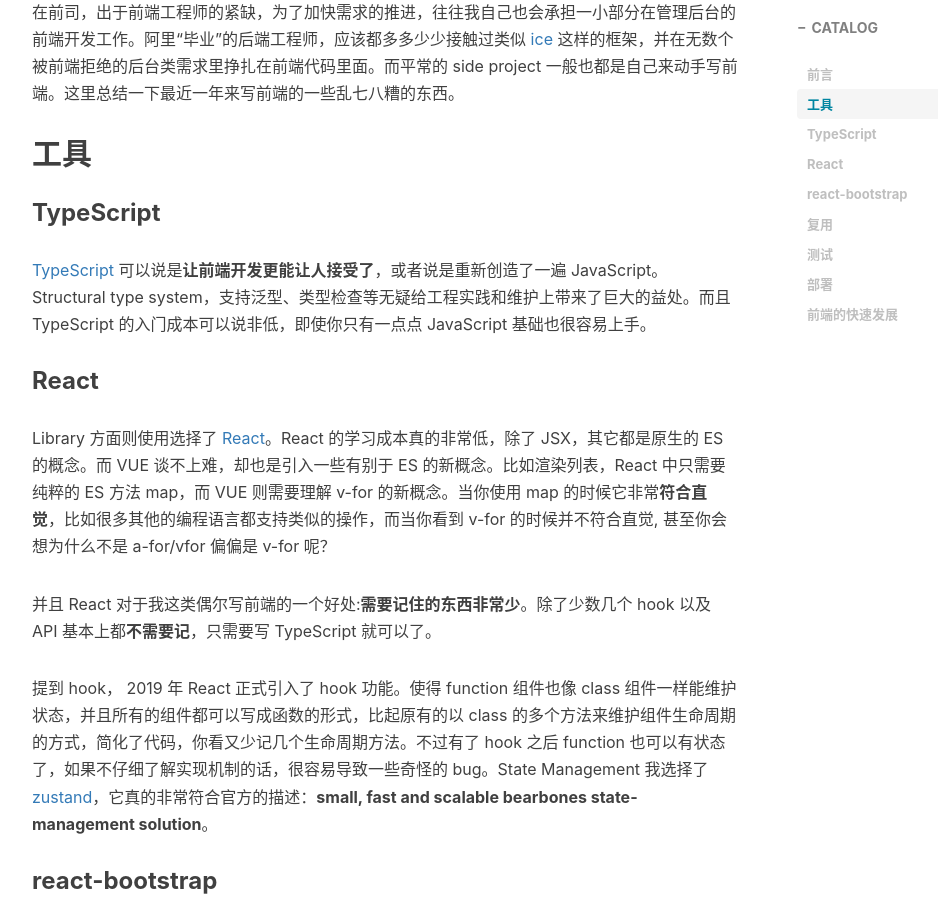
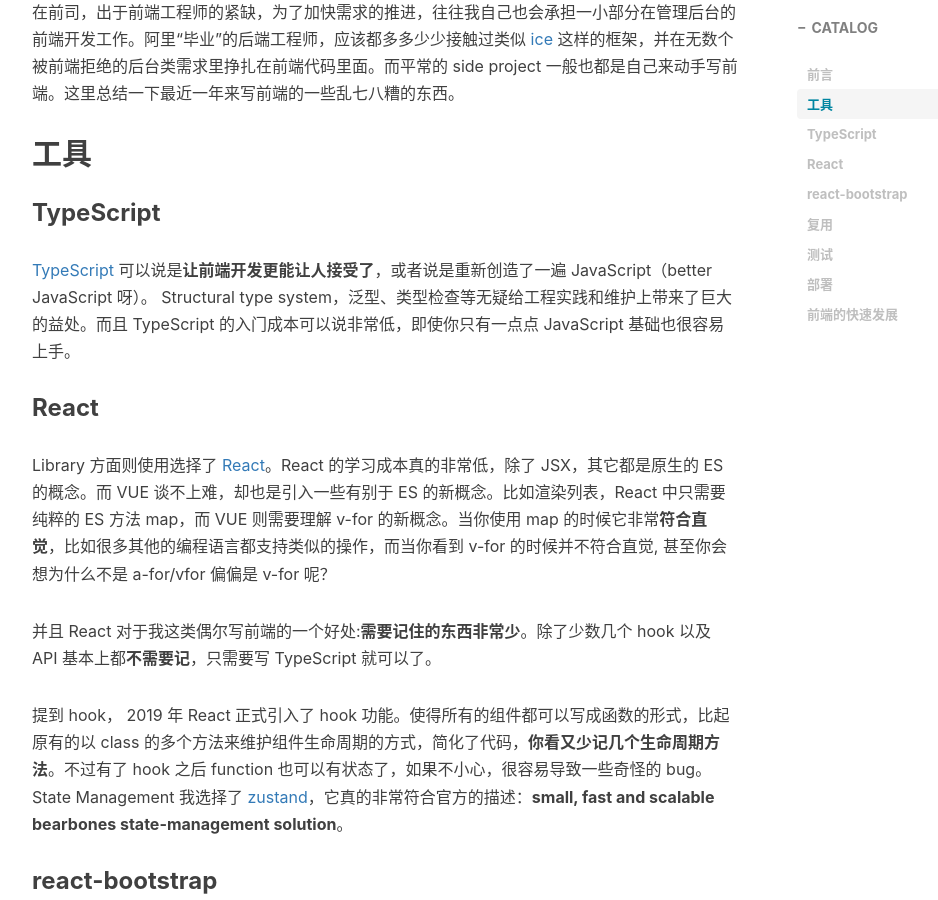
Before and after one commit to linnaname/linnaname.github.io, a Jekyll site: the page built from _posts/connectdev/2024-09-11-dev_fonted.md, in a window 1280 px wide and 900 px high, scrolled down 637 px. Shown: the whole window, without its empty margins (233-1171 px from the left). Built offline with Jekyll 4.4.1, drawn with Linux system fonts in a browser that asks for light colours; nearby versions of some CDN libraries; comment, search, counter and statistics services are not loaded.

Commit message:
(fix) typo

```diff
--- a/_posts/connectdev/2024-09-11-dev_fonted.md
+++ b/_posts/connectdev/2024-09-11-dev_fonted.md
@@ -20,7 +20,7 @@ tags:
 
 ### TypeScript
 
-[TypeScript](https://www.typescriptlang.org) 可以说是**让前端开发更能让人接受了**，或者说是重新创造了一遍 JavaScript。 Structural type system，支持泛型、类型检查等无疑给工程实践和维护上带来了巨大的益处。而且 TypeScript 的入门成本可以说非低，即使你只有一点点 JavaScript 基础也很容易上手。
+[TypeScript](https://www.typescriptlang.org) 可以说是**让前端开发更能让人接受了**，或者说是重新创造了一遍 JavaScript（better JavaScript 呀）。 Structural type system，泛型、类型检查等无疑给工程实践和维护上带来了巨大的益处。而且 TypeScript 的入门成本可以说非常低，即使你只有一点点 JavaScript 基础也很容易上手。
 
 ### React
 
@@ -28,7 +28,7 @@ Library 方面则使用选择了 [React](https://react.dev)。React 的学习成
 
 并且 React 对于我这类偶尔写前端的一个好处:**需要记住的东西非常少**。除了少数几个 hook 以及 API 基本上都**不需要记**，只需要写 TypeScript 就可以了。
 
-提到 hook， 2019 年 React 正式引入了 hook 功能。使得 function 组件也像 class 组件一样能维护状态，并且所有的组件都可以写成函数的形式，比起原有的以 class 的多个方法来维护组件生命周期的方式，简化了代码，你看又少记几个生命周期方法。不过有了 hook 之后 function 也可以有状态了，如果不仔细了解实现机制的话，很容易导致一些奇怪的 bug。State Management 我选择了 [zustand](https://github.com/pmndrs/zustand)，它真的非常符合官方的描述：**small, fast and scalable bearbones state-management solution**。
+提到 hook， 2019 年 React 正式引入了 hook 功能。使得所有的组件都可以写成函数的形式，比起原有的以 class 的多个方法来维护组件生命周期的方式，简化了代码，**你看又少记几个生命周期方法**。不过有了 hook 之后 function 也可以有状态了，如果不小心，很容易导致一些奇怪的 bug。State Management 我选择了 [zustand](https://github.com/pmndrs/zustand)，它真的非常符合官方的描述：**small, fast and scalable bearbones state-management solution**。
 
 ### react-bootstrap
 
```
Also changed, not shown: _posts/connectdev/2024-10-01-publishing_cli.md (+1 -5 lines).
